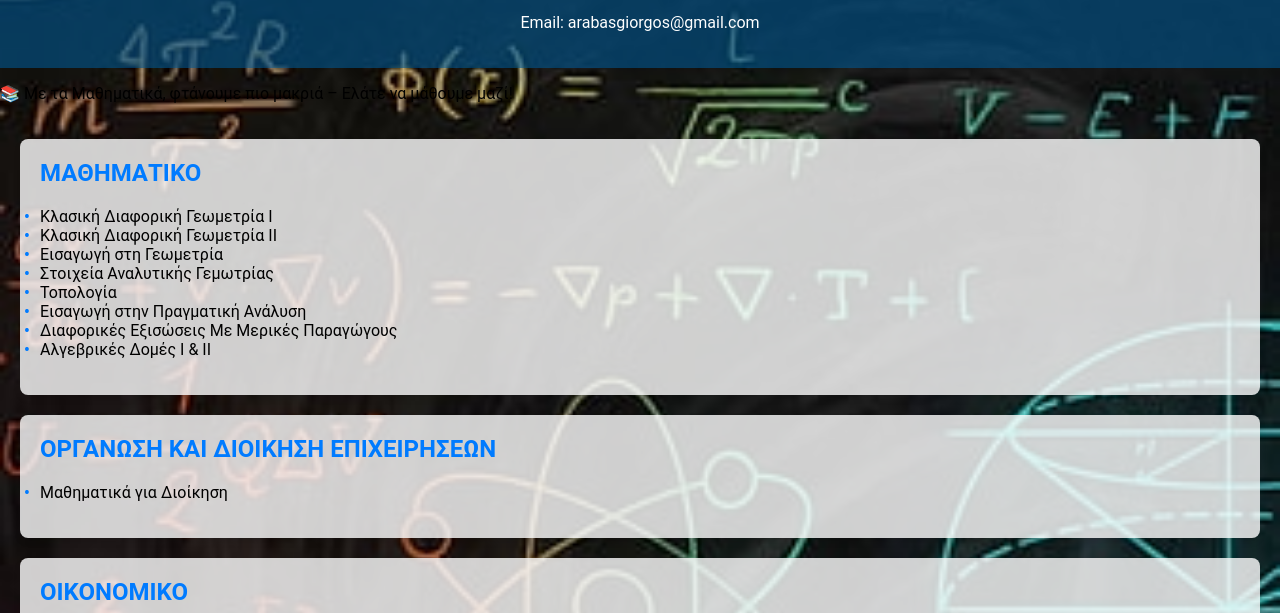
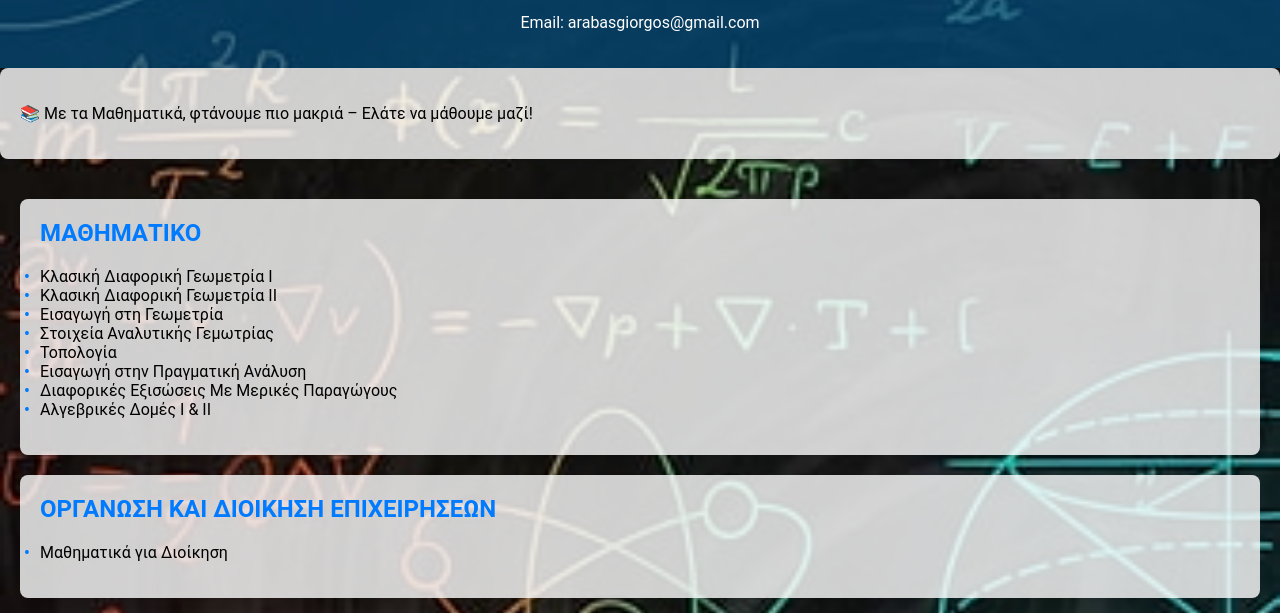
Before and after one commit to Arabasgeorge/georgemath, a plain HTML site: page index.html in a window 1280 px wide. Shown: the part 187-800 px from the top of the page. Drawn offline with Linux system fonts and the light colour scheme.

Commit message:
Update index.html

```diff
--- a/index.html
+++ b/index.html
@@ -17,9 +17,11 @@
 
        <p>   Email: arabasgiorgos@gmail.com</p>
     </div>
+
+        <div class="course">
 <p>📚 Με τα Μαθηματικά, φτάνουμε πιο μακριά – Ελάτε να μάθουμε μαζί!</p>
 
-
+ </div>
       <div class="courses">
         <div class="course">
             <h2>ΜΑΘΗΜΑΤΙΚΟ</h2>
```
